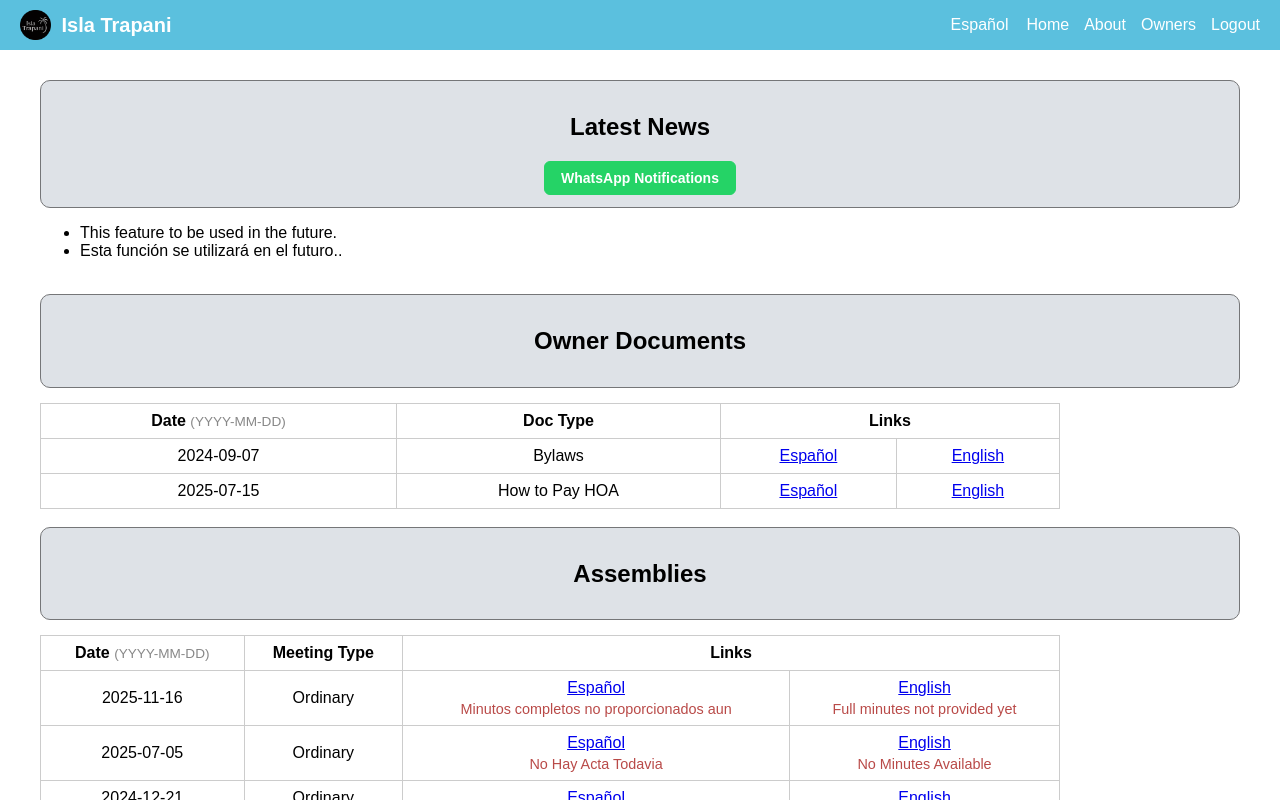
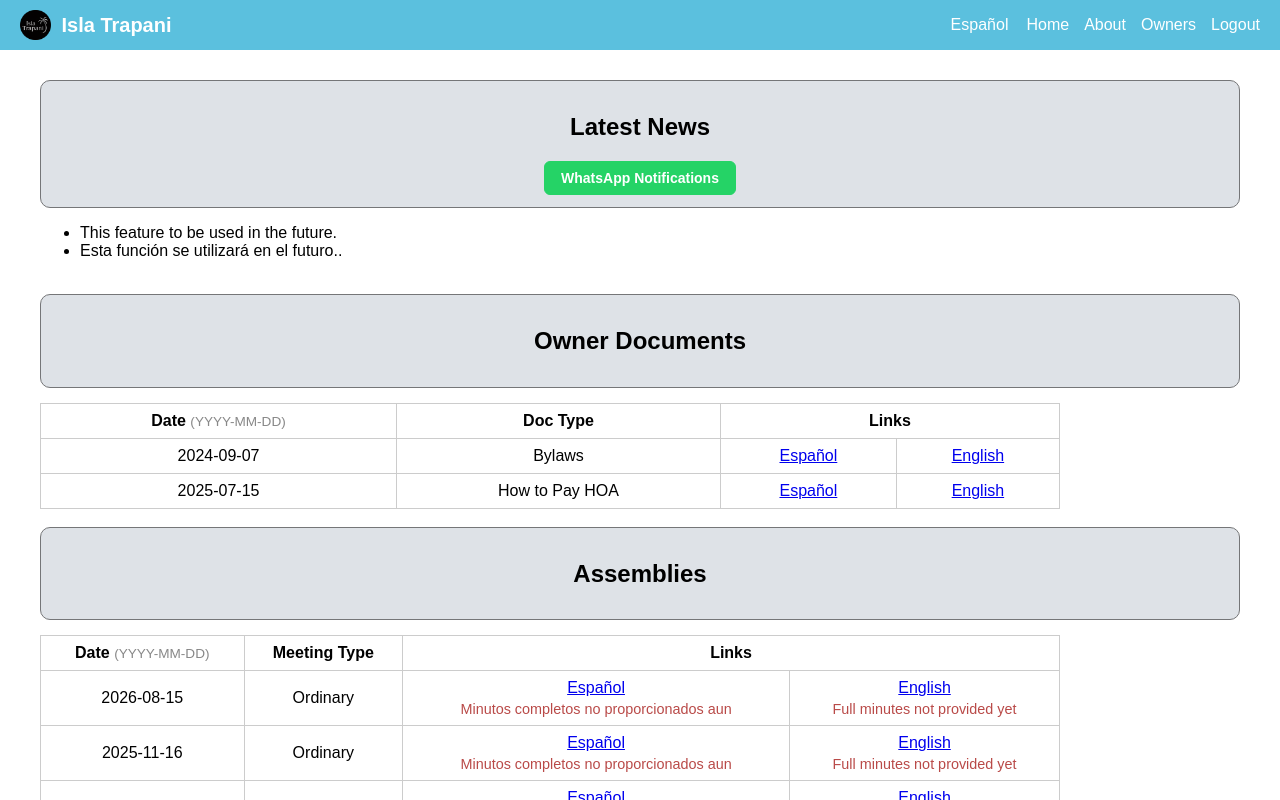
Before and after one commit to grdino/isla-trapani, a Next.js app: page /owners in a window 1280 px wide. Shown: the top 800 px of the page. Built offline with nearby package versions, Linux system fonts and the light colour scheme; sample sign-in values are in the browser's storage.

Commit message:
Update owners.js
Add 2026-08-15 assembly

```diff
--- a/pages/owners.js
+++ b/pages/owners.js
@@ -165,6 +165,20 @@ export default function Owners() {
               </tr>
             </thead>
             <tbody>
+              <tr>
+                <td data-label={t('tt_date')}>2026-08-15</td>
+                <td data-label={t('tt_meeting_type')}>
+                  {t('td_agm')}
+                </td>
+                <td data-label={t('tt_links')}>
+                  <a href="/owners-docs/2026-08-15 - Combined Summary - Esp.pdf">Español</a>
+                  <div className="no-hay-text">Minutos completos no proporcionados aun</div>
+                </td>
+                <td data-label={t('tt_links')}>
+                  <a href="/owners-docs/2026-08-15 - Combined Summary - Eng.pdf">English</a>
+                  <div className="no-hay-text">Full minutes not provided yet</div>
+                </td>
+              </tr>
               <tr>
                 <td data-label={t('tt_date')}>2025-11-16</td>
                 <td data-label={t('tt_meeting_type')}>
```
